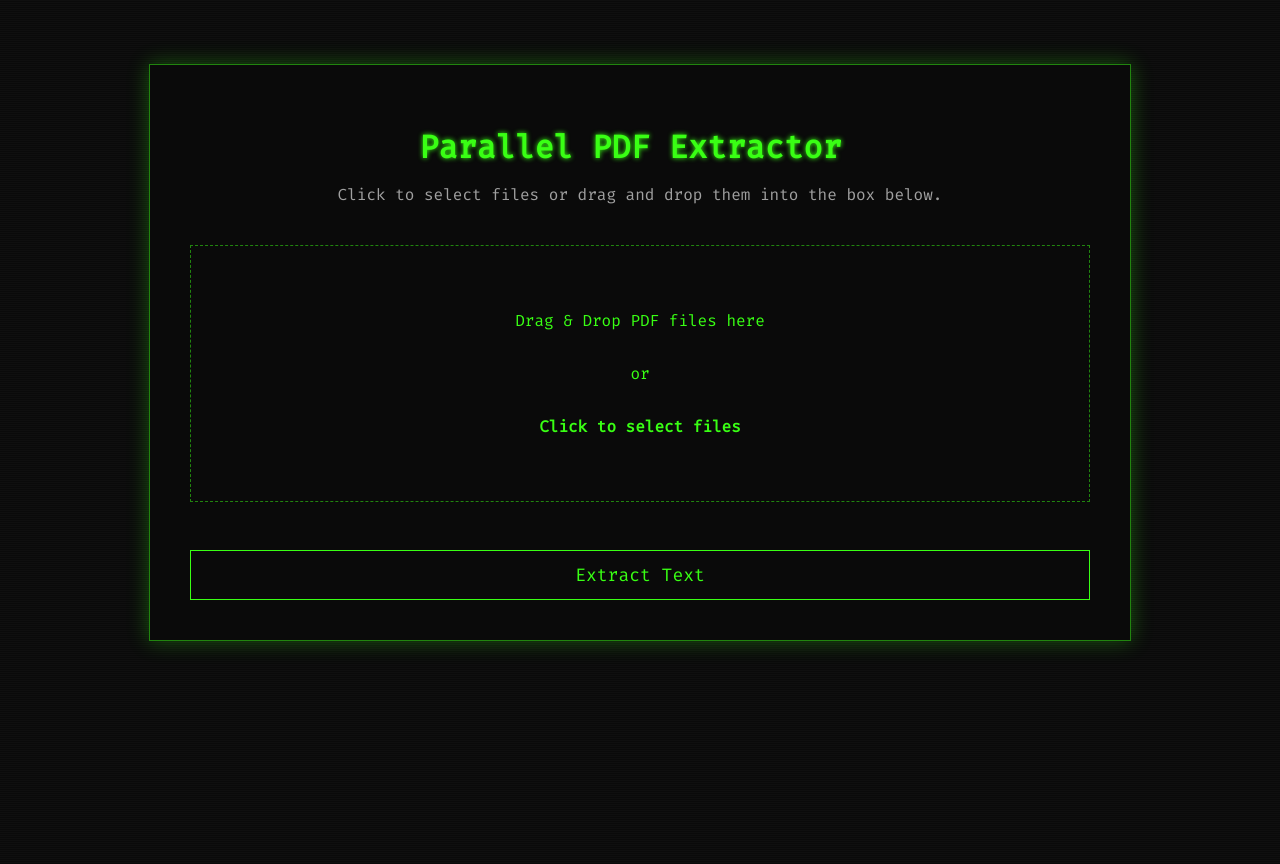
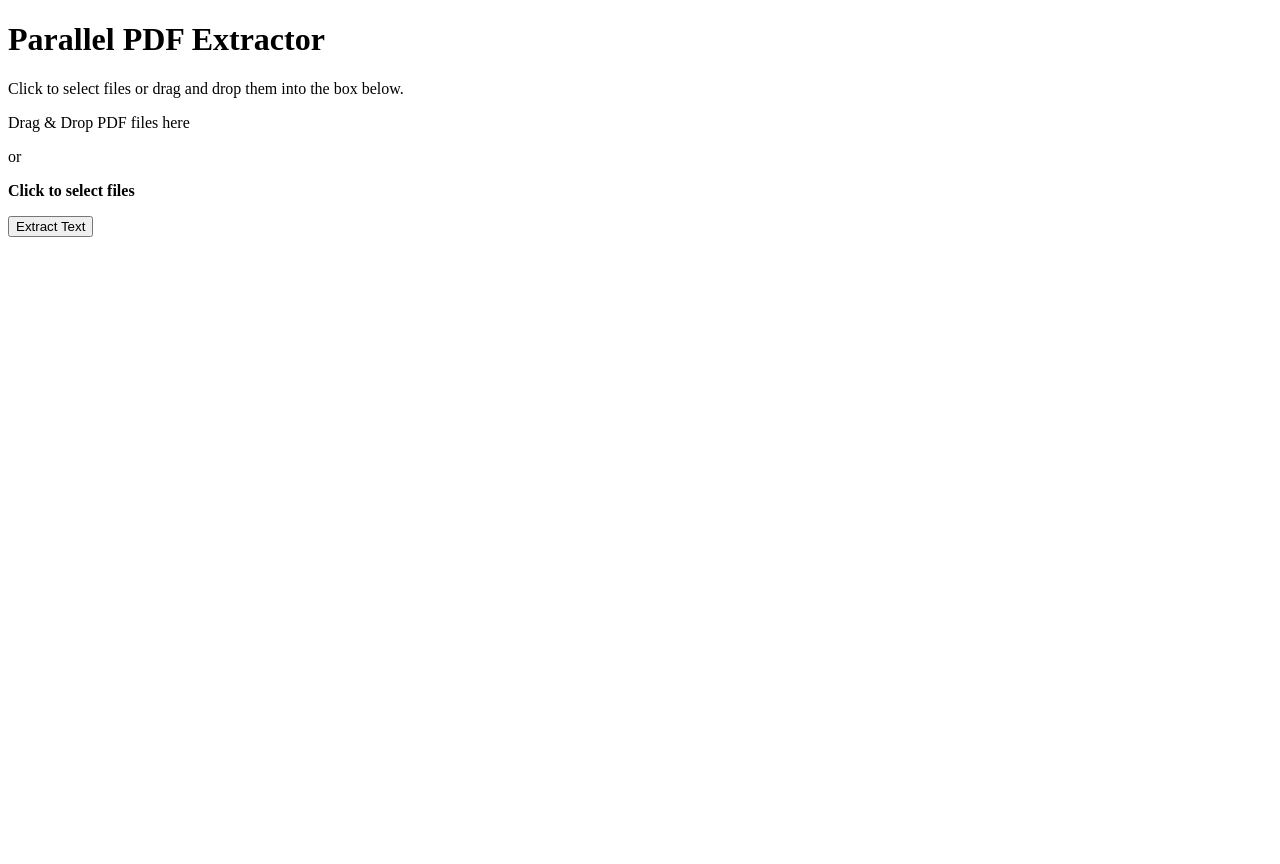
Before and after one commit to shrikanth2004/pdf-tedxt-extractor, a Python web app: template templates/index.html in a window 1280 px wide. After the commit the page ends 237 px from the top, so only its background shows below. Run offline with Jinja, Linux system fonts and the light colour scheme; the template is opened without the code that fills it, so the values that code supplies are empty.

Commit message:
Update CSS for Streamlit and remove static folder

```diff
--- a/static/style.css
+++ /dev/null
@@ -1,191 +0,0 @@
-@import url('https://fonts.googleapis.com/css2?family=Fira+Code&display=swap');
-
-:root {
-    --background-dark: #0a0a0a;
-    --text-green: #39ff14;
-    --text-light: #e0e0e0;
-    --container-bg: rgba(10, 10, 10, 0.8);
-    --border-color: rgba(57, 255, 20, 0.5);
-    --glow-color: rgba(57, 255, 20, 0.3);
-    --success-green: #28a745;
-    --error-red: #dc3545;
-}
-
-@keyframes blink {
-    50% {
-        opacity: 0;
-    }
-}
-
-body {
-    font-family: 'Fira Code', Consolas, 'Courier New', monospace;
-    margin: 0;
-    padding: 2em;
-    background-color: var(--background-dark);
-    color: var(--text-light);
-    background-image: linear-gradient(rgba(255, 255, 255, 0.02) 1px, transparent 1px);
-    background-size: 1px 2px;
-
-    /* --- Alignment Fix --- */
-    display: flex;
-    justify-content: center;
-    align-items: flex-start;
-    min-height: 100vh;
-}
-
-.container {
-    max-width: 900px;
-    width: 100%;
-    margin: 2em auto;
-    background: var(--container-bg);
-    padding: 2.5em;
-    border: 1px solid var(--border-color);
-    border-radius: 0;
-    box-shadow: 0 0 20px var(--glow-color);
-    backdrop-filter: blur(2px);
-}
-
-h1 {
-    text-align: center;
-    color: var(--text-green);
-    margin-bottom: 0.5em;
-    font-weight: 600;
-    text-shadow: 0 0 5px var(--text-green);
-}
-
-h1::after {
-    content: '_';
-    animation: blink 1s step-end infinite;
-}
-
-h2 {
-    color: var(--text-green);
-    margin-top: 0;
-    font-size: 1.4em;
-    border-bottom: 1px solid var(--border-color);
-    padding-bottom: 0.5em;
-    margin-bottom: 1em;
-}
-
-.form-description,
-.results-summary {
-    text-align: center;
-    color: #a0a0a0;
-    margin-bottom: 2.5em;
-}
-
-.file-input-label {
-    display: flex;
-    flex-direction: column;
-    justify-content: center;
-    align-items: center;
-    border: 1px dashed var(--border-color);
-    padding: 3em 2em;
-    text-align: center;
-    cursor: pointer;
-    margin-bottom: 1.5em;
-    background-color: transparent;
-    transition: background-color 0.2s ease-in-out, border-color 0.2s ease-in-out;
-    color: var(--text-green);
-}
-
-.file-input-label:hover {
-    background-color: rgba(57, 255, 20, 0.1);
-    border-color: var(--text-green);
-}
-
-input[type="file"] {
-    display: none;
-}
-
-button {
-    display: block;
-    width: 100%;
-    padding: 12px;
-    background-color: transparent;
-    color: var(--text-green);
-    border: 1px solid var(--text-green);
-    border-radius: 0;
-    font-family: inherit;
-    font-size: 18px;
-    font-weight: 500;
-    cursor: pointer;
-    transition: background-color 0.2s ease, color 0.2s ease;
-}
-
-button:hover {
-    background-color: var(--text-green);
-    color: var(--background-dark);
-}
-
-.back-link {
-    display: inline-block;
-    margin-bottom: 2em;
-    color: var(--text-green);
-    text-decoration: none;
-    font-weight: 500;
-}
-
-.back-link:hover {
-    text-decoration: underline;
-}
-
-.result {
-    border: 1px solid var(--border-color);
-    padding: 1.5em;
-    margin-bottom: 1.5em;
-    border-radius: 0;
-    background-color: transparent;
-    border-left-width: 4px;
-}
-
-.result.success {
-    border-left-color: var(--success-green);
-}
-
-.result.error {
-    border-left-color: var(--error-red);
-}
-
-pre {
-    background-color: #000;
-    padding: 1em;
-    white-space: pre-wrap;
-    word-wrap: break-word;
-    max-height: 400px;
-    overflow-y: auto;
-    border: 1px solid var(--border-color);
-    color: #c0c0c0;
-}
-
-/* Add these new styles to the end of your style.css */
-
-.file-drop-zone {
-    display: flex;
-    flex-direction: column;
-    justify-content: center;
-    align-items: center;
-    border: 1px dashed var(--border-color);
-    padding: 3em 2em;
-    text-align: center;
-    cursor: pointer;
-    margin-bottom: 1.5em;
-    background-color: transparent;
-    transition: background-color 0.2s ease-in-out, border-color 0.2s ease-in-out;
-    color: var(--text-green);
-}
-
-.file-drop-zone.dragover {
-    background-color: rgba(57, 255, 20, 0.1);
-    border-color: var(--text-green);
-    border-style: solid;
-}
-
-#file-list {
-    list-style: none;
-    padding: 0;
-    margin-top: 1em;
-    text-align: center;
-    color: #a0a0c0;
-    min-height: 1.5em;
-}
--- a/templates/index.html
+++ b/templates/index.html
@@ -4,7 +4,7 @@
     <meta charset="UTF-8">
     <meta name="viewport" content="width=device-width, initial-scale=1.0">
     <title>Parallel PDF Extractor</title>
-    <link rel="stylesheet" href="{{ url_for('static', filename='style.css') }}">
+
 </head>
 <body>
     <div class="container">
--- a/templates/results.html
+++ b/templates/results.html
@@ -37,7 +37,7 @@
     <meta charset="UTF-8">
     <meta name="viewport" content="width=device-width, initial-scale=1.0">
     <title>Extraction Results</title>
-    <link rel="stylesheet" href="{{ url_for('static', filename='style.css') }}">
+
 
 </head>
 <body>
```
Also changed, not shown: app.py (+17 -8 lines), style.css (added, +129 -0 lines).
